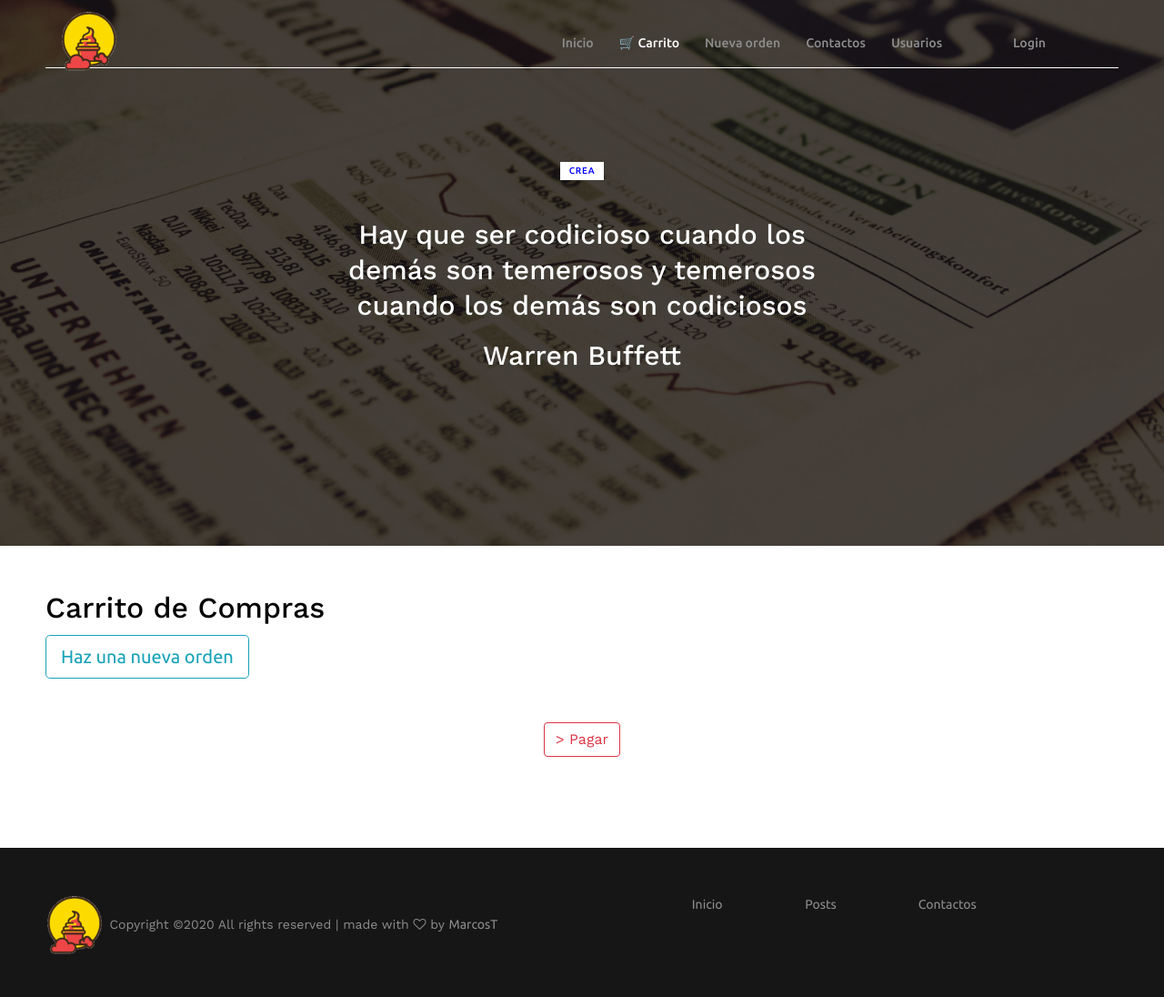
After one commit to Mrtinoco/Bakery_Online, a Node project: template src/views/carrito.ejs in a window 1280 px wide. The commit adds this page. Shown: the whole page at 91% size. Run offline with Node 20 templates, Linux system fonts and the light colour scheme; the template is opened without the code that fills it, so the values that code supplies are empty; some libraries are stand-ins or nearby versions.

Commit message:
Carrito de compras

```diff
--- a/public/js/my-functionalities.js
+++ b/public/js/my-functionalities.js
@@ -69,6 +69,31 @@
             }
             toastr.error(defaultMessage, 'Error')
         }
+
+        $('button.deleteMyPost-big').on('click', function (e) {
+            const deleteButton = $(this);
+            const postId = deleteButton.data('postId');
+            if (postId) {
+                const eliminar = confirm('Estas seguro que deseas eliminar el post?');
+                if (eliminar) {
+                    $.ajax({
+                        url: `/posts/${postId}`,
+                        type: 'DELETE',
+                    })
+                        .done(() => {
+                            toastr.info('El post seleccionado fue eliminado!', 'Exito');
+                            const blogItem = deleteButton.parents('div.single-blog-post');
+                            if (blogItem) {
+                                blogItem.remove()
+                            }
+                        })
+                        .fail(err => {
+                            DisplayMessagesFromRequestError(err, 'Ocurrio un error tratando de eliminar el post!');
+                            toastr.error('No se pudo eliminar eliminar el post seleccionado!', 'Error')
+                        })
+                }
+            }
+        });
 
         $('button.deleteMyPost-big').on('click', function (e) {
             const deleteButton = $(this);
--- a/src/routes/index.js
+++ b/src/routes/index.js
@@ -11,6 +11,6 @@ principalRouter.use(viewRouter);
 
 principalRouter.use(authRouter);
 
-principalRouter.use('/orders', OrderRouter);
+principalRouter.use(OrderRouter);
 
 export default principalRouter;
--- a/src/routes/orders.js
+++ b/src/routes/orders.js
@@ -52,13 +52,14 @@ OrderRouter.get('/', GetAllOrdersController);
 
 OrderRouter.get('/:orderId(\\d+)', GetOrderByIdController);
 
-OrderRouter.post('/', isLoggedInAPI, createOrderValidation, ValidationAPI, CreateOrderController);
+OrderRouter.post('/orders/new', isLoggedInAPI, createOrderValidation, ValidationAPI, CreateOrderController);
 
 OrderRouter.post('/:orderId(\\d+)/comment', isLoggedInAPI,createCommentValidation, ValidationAPI, AddCommentToOrderController);
 
 OrderRouter.delete('/:orderId(\\d+)', isLoggedInAPI, DeleteOrderController);
 
-OrderRouter.patch('/:orderId(\\d+)', isLoggedInAPI, ValidationAPI, UpdateStatusController);
+// OrderRouter.patch('/:orderId(\\d+)', isLoggedInAPI, ValidationAPI, UpdateStatusController);
+OrderRouter.patch('/carrito', isLoggedInAPI, ValidationAPI, UpdateStatusController);
 
 OrderRouter.patch('/:orderId(\\d+)', isLoggedInAPI, ValidationAPI, UpdatePublicController);
 
--- a/src/routes/views.js
+++ b/src/routes/views.js
@@ -10,7 +10,8 @@ import {
     NewOrderController,
     RegisterPageController,
     SingleOrderPageController,
-    UsersPageController
+    UsersPageController,
+    MyCartPageController
 } from "../controllers/views-controller";
 import {RedirectHomeIfIsAuthenticated} from "../controllers/helpers";
 
@@ -61,6 +62,8 @@ viewRouter.get('/users', isLoggedIn, WillRenderAView, UsersPageController);
 
 viewRouter.get('/my-orders', isLoggedIn, WillRenderAView,  MyOrderPageController);
 
+viewRouter.get('/carrito', isLoggedIn, WillRenderAView,  MyCartPageController);
+
 viewRouter.get('/orders/new', isLoggedIn, WillRenderAView, NewOrderController);
 
 export default viewRouter;
--- a/src/views/_partials/header.ejs
+++ b/src/views/_partials/header.ejs
@@ -25,8 +25,8 @@
                                     <a class="nav-link" href="/my-orders">Mis ordenes</a>
                                 </li>
                             <% } %>
-                            <li class="nav-item <%= isActive("posts") %>">
-                                <a class="nav-link" href="/posts">Posts</a>
+                            <li class="nav-item <%= isActive("carrito") %>">
+                                <a class="nav-link" href="/carrito">🛒 Carrito</a>
                             </li>
                             <li class="nav-item <%= isActive("new-order") %>">
                                 <a class="nav-link" href="/orders/new">Nueva orden</a>
--- /dev/null
+++ b/src/views/carrito.ejs
@@ -0,0 +1,140 @@
+<!doctype html>
+<html lang="en">
+<%- include('_partials/head') %>
+<body>
+<!-- Preloader Start -->
+<div id="preloader">
+    <div class="preload-content">
+        <div id="world-load"></div>
+    </div>
+</div>
+<!-- Preloader End -->
+
+<%- include('_partials/header',{req:req, activePage: "carrito"}) %>
+
+<!-- ********** Hero Area Start ********** -->
+<div class="hero-area height-600 bg-img background-overlay" style="background-image: url(/img/times_period.jpg);">
+    <div class="container h-100">
+        <div class="row h-100 align-items-center justify-content-center">
+            <div class="col-12 col-md-8 col-lg-6">
+                <div class="single-blog-title text-center">
+                    <!-- Catagory -->
+                    <div class="post-cta"><a href="#">Crea</a></div>
+                    <h3>Hay que ser codicioso cuando los demás son temerosos y temerosos
+                        cuando los demás son codiciosos</h3>
+                    </p>
+                    <p><h3>Warren Buffett</h3></p>
+                </div>
+            </div>
+        </div>
+    </div>
+</div>
+<!-- ********** Hero Area End ********** -->
+
+<div class="main-content-wrapper section-padding-0-100">
+    <div class="container">
+        <div class="row justify-content-center">
+            <div class="col-12">
+                <div class="title my-5">
+                    <h2>Carrito de Compras</h2>
+                    <a href="/orders/new" class="btn btn-outline-info btn-lg">Haz una nueva orden</a>
+                </div>
+
+                <% for(let order of orders) { %>
+                    <!-- Single Blog Post -->
+                    <div class="single-blog-post post-style-4 d-flex align-items-center wow fadeInUpBig"
+                         data-wow-delay="0.2s">
+                        <!-- Post Thumbnail -->
+                        <div class="post-thumbnail">
+                            <!-- div class="post-cta single-linear-post-category" -->
+                                <img src='/img/posts/<%= order.imageurl %>' alt="">
+                                <a href="#"><%= order.breadId %></a>
+                                <a href="#"><%= order.extraId%></a>
+                                <a href="#"><%= order.rellenoId %></a>
+                                <a href="#"><%= order.glutenId %></a>
+                                <a href="#"><%= order.payment %></a>
+                            <!-- /div -->
+                        </div>
+                        <!-- Post Content -->
+                        <div class="post-content w-100">
+                            <div class="headline d-flex w-100 justify-content-between">
+                                <a href="/orders/<%= order.id %>">
+                                    <h5><%= order.id %></h5>
+                                </a>
+                                <div>
+                                    <button type="submit" data-post-id="<%= order.id%>" class="btn btn-outline-danger deleteMyPost-big">Delete
+                                    </button>
+                                </div>
+                            </div>
+                            <!-- Post Meta -->
+                            <div class="post-meta">
+                                <p>
+                                    <a href="#" class="post-author">
+                                        <%= order.buyer.fullName %>
+
+                                    </a> on <a href="#">
+                                        <%= order.createdAt.toLocaleString() %>
+                                    </a>
+                                </p>
+                            </div>
+                        </div>
+                    </div>
+
+                <% } %>
+
+            </div>
+
+            <button id="pagarc" class="btn btn-outline-danger">>
+                Pagar
+            </button>
+
+        </div>
+
+    </div>
+</div>
+
+<script>
+    let id = 4;
+</script>
+
+<% for(let order of orders) { %>
+    <script>
+    id = <%= order.buyer.id %>
+    </script>
+<% } %>
+
+
+
+<!-- ***** Footer Area Start ***** -->
+<script>
+    const button = document.getElementById('pagarc');
+    button.addEventListener('click', function(e) {
+        const orderId = id;
+        console.log(orderId);
+        if (orderId) {
+            const pagar = confirm('Estas seguro que deseas comprar todo?');
+            if (pagar) {
+                $.ajax({
+                    url: `/carrito`,
+                    data:  {orderId: orderId},
+                    type: 'PATCH',
+                })
+                    .done(() => {
+                        toastr.info('Su compra fue relizada!', 'Exito');
+                        const blogItem = deleteButton.parents('div.single-blog-post');
+                        if (blogItem) {
+                            blogItem.remove()
+                        }
+                    })
+                    .fail(err => {
+                        DisplayMessagesFromRequestError(err, 'Ocurrio un error tratando de pagar!');
+                        toastr.error('No se pudo pagar la orden!', 'Error')
+                    })
+            }
+        }
+    });
+
+</script>
+<%- include('_partials/footer') %>
+</body>
+</html>
```
Also changed, not shown: src/controllers/order-controller.js (+4 -4 lines), src/controllers/views-controller.js (+16 -2 lines), src/database/services/Orders/Order_DB.js (+18 -7 lines), src/views/new-order.ejs (+5 -14 lines).
